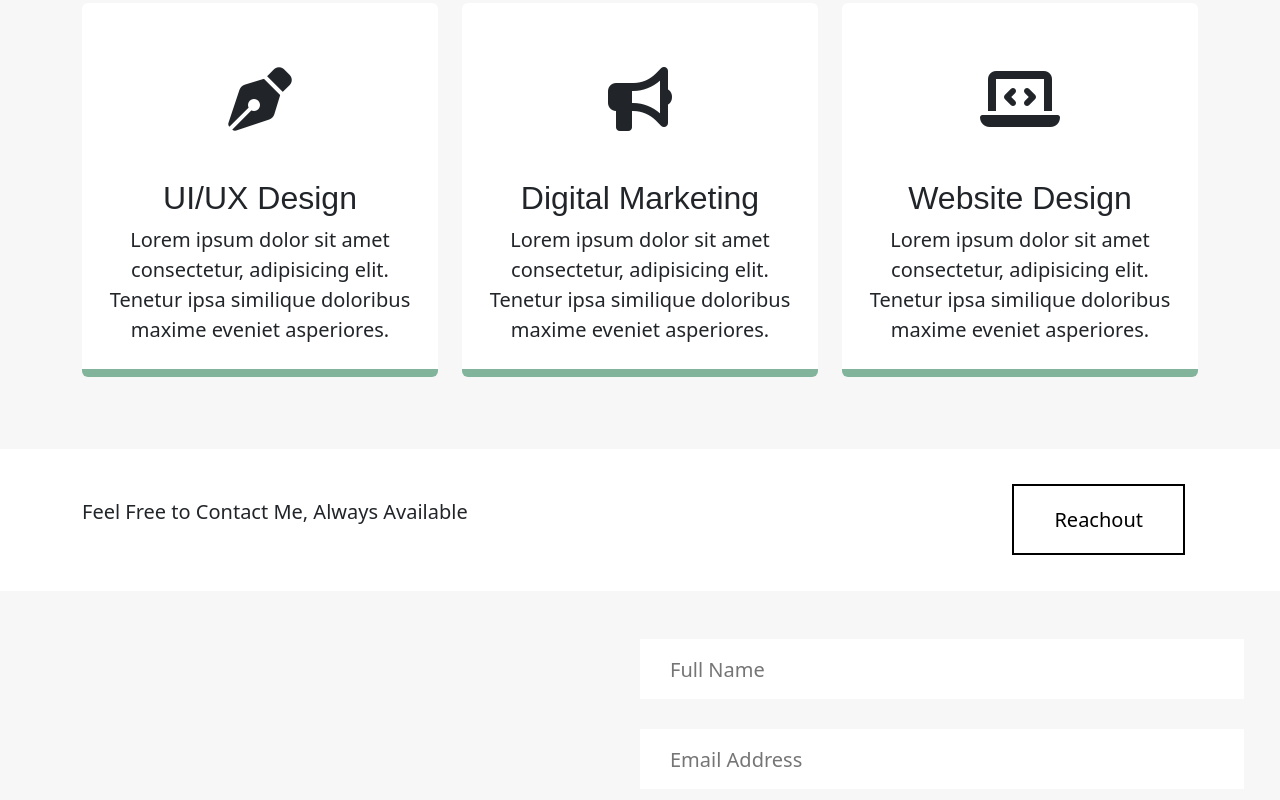
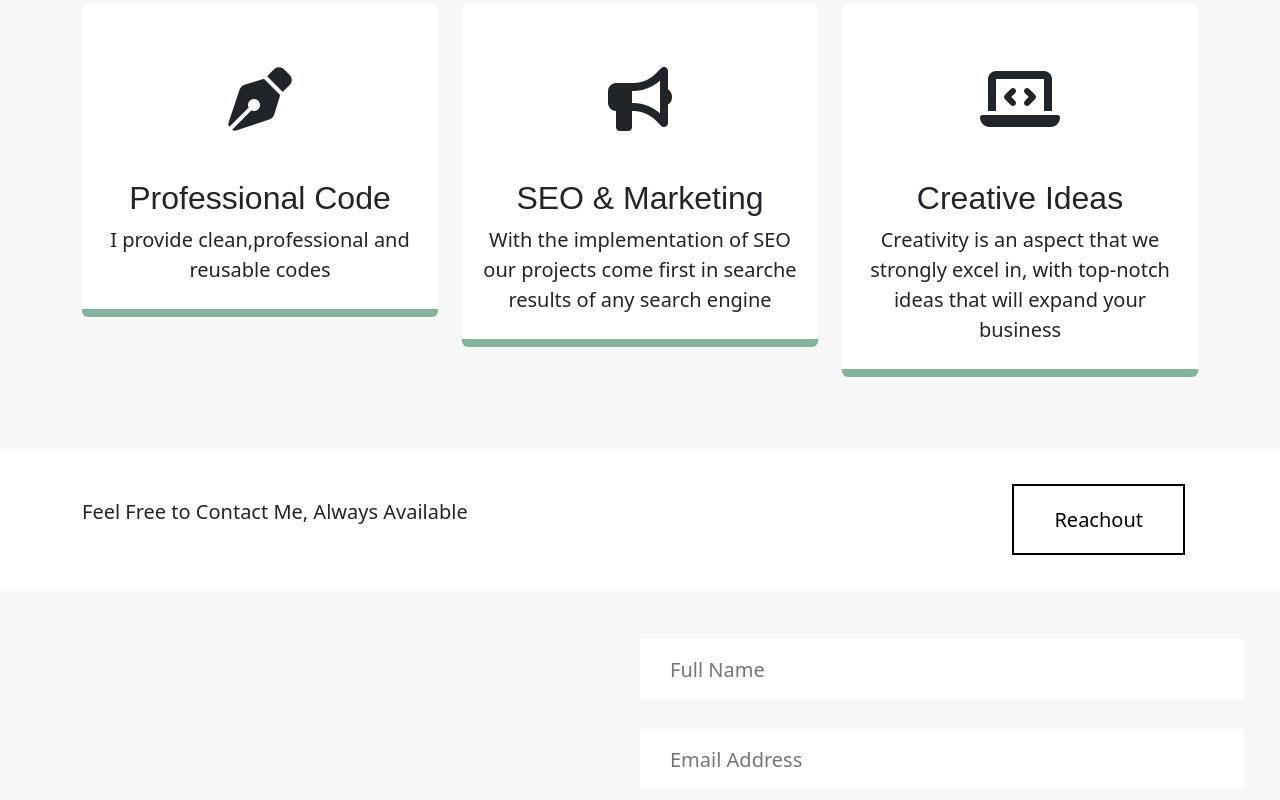
Before and after one commit to Oluwaseun19/Oluwaseun19.github.io, a plain HTML site: page Portfolio.html in a window 1280 px wide. Shown: the part 3465-4265 px from the top of the page. Drawn offline with nearby package versions, Linux system fonts and the light colour scheme.

Commit message:
Update Portfolio.html

```diff
--- a/Portfolio.html
+++ b/Portfolio.html
@@ -292,8 +292,8 @@
                         <div class="card-body">
                             <span><i class="fas fa-pen-nib fa-4x my-5"></i></span>
                             <div class="card-title">
-                                <h2>UI/UX Design</h2>
-                                <p class="lead">Lorem ipsum dolor sit amet consectetur, adipisicing elit. Tenetur ipsa similique doloribus maxime eveniet asperiores.</p>
+                                <h2>Professional Code</h2>
+                                <p class="lead">I provide clean,professional and reusable codes</p>
                             </div>
                         </div>
                     </div>
@@ -303,8 +303,8 @@
                         <div class="card-body">
                             <span><i class="fa fa-bullhorn fa-4x my-5"></i></span>
                             <div class="card-title">
-                                <h2>Digital Marketing</h2>
-                                <p class="lead">Lorem ipsum dolor sit amet consectetur, adipisicing elit. Tenetur ipsa similique doloribus maxime eveniet asperiores.</p>
+                                <h2>SEO & Marketing</h2>
+                                <p class="lead">With the implementation of SEO our projects come first in searche results of any search engine</p>
                             </div>
                         </div>
                     </div>
@@ -314,8 +314,8 @@
                         <div class="card-body">
                             <span><i class="fa fa-laptop-code fa-4x my-5"></i></span>
                             <div class="card-title">
-                                <h2>Website Design</h2>
-                                <p class="lead">Lorem ipsum dolor sit amet consectetur, adipisicing elit. Tenetur ipsa similique doloribus maxime eveniet asperiores.</p>
+                                <h2>Creative Ideas</h2>
+                                <p class="lead">Creativity is an aspect that we strongly excel in, with top-notch ideas that will expand your business</p>
                             </div>
                         </div>
                     </div>
```
